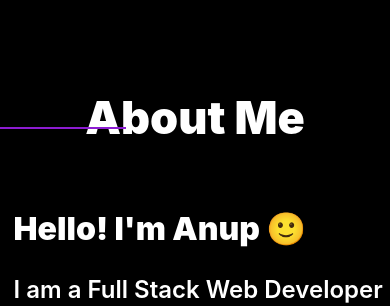
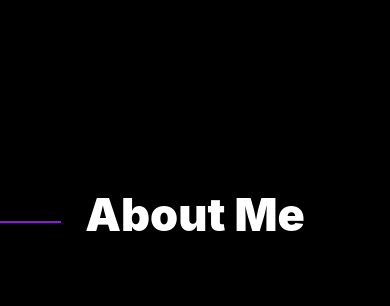
Before and after one commit to Anup-SoftwareDev/Portfolio-React, a React (Create React App) app: page / in a window 390 px wide. Shown: the part 774-1080 px from the top of the page. Built offline with nearby package versions, Linux system fonts and the light colour scheme.

Commit message:
re-build page header

```diff
--- a/src/components/PageHeader/PageHeader.module.css
+++ b/src/components/PageHeader/PageHeader.module.css
@@ -3,7 +3,8 @@
     position: relative;
     justify-content: center;
     align-items: center;
-    padding-bottom: 2%;
+    padding-bottom: 3%;
+    padding-top: 3%;
 
 }
 
@@ -12,7 +13,7 @@
     left: 0;
     width: 124px;
     border: 1px solid #8C1CD1;
-    margin-top: 5%;
+    margin-top: 3%;
 
 }
 
@@ -21,3 +22,34 @@
     margin-top: 5%;
 
 }
+
+@media (max-width: 830px){
+    .Container{
+        padding-top: 10%;
+    }
+
+}
+
+@media (max-width: 500px){
+    .Container hr{
+        width: 15%
+    }
+
+}
+
+@media (max-width: 400px){
+    .Container{
+        padding-top: 25%;
+    }
+
+}
+@media (max-width: 320px){
+    .Container hr{
+        width: 10%
+    }
+}
+@media (max-width: 260px){
+    .Container hr{
+        display: none;
+    }
+}
```
